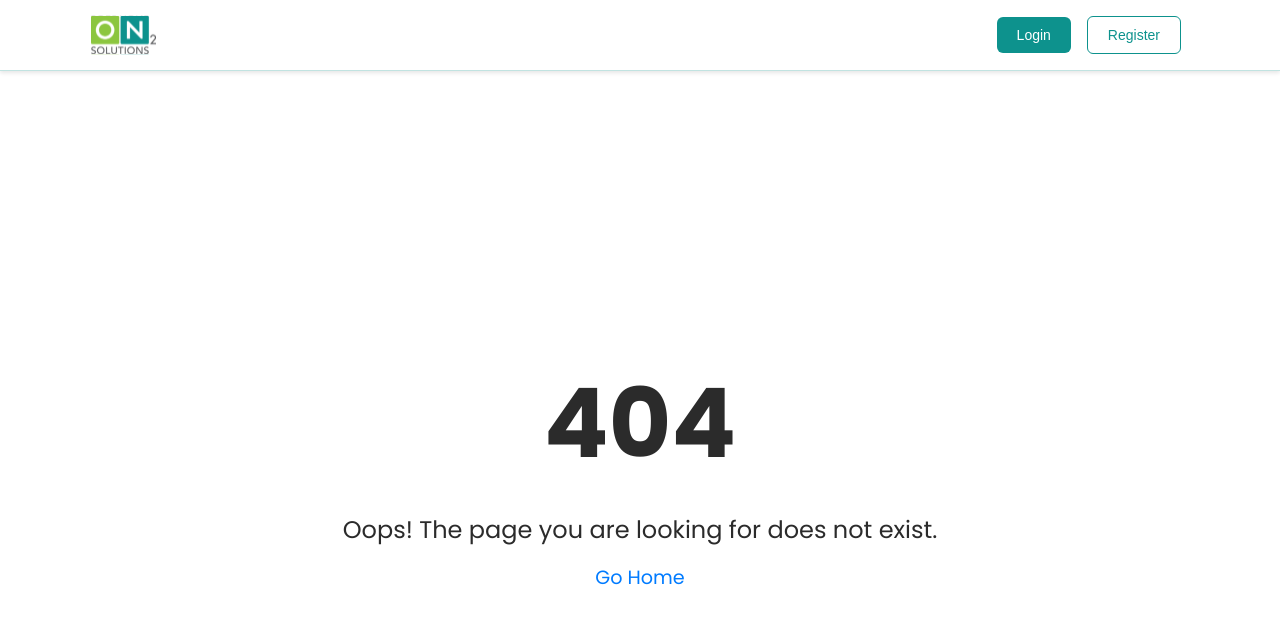
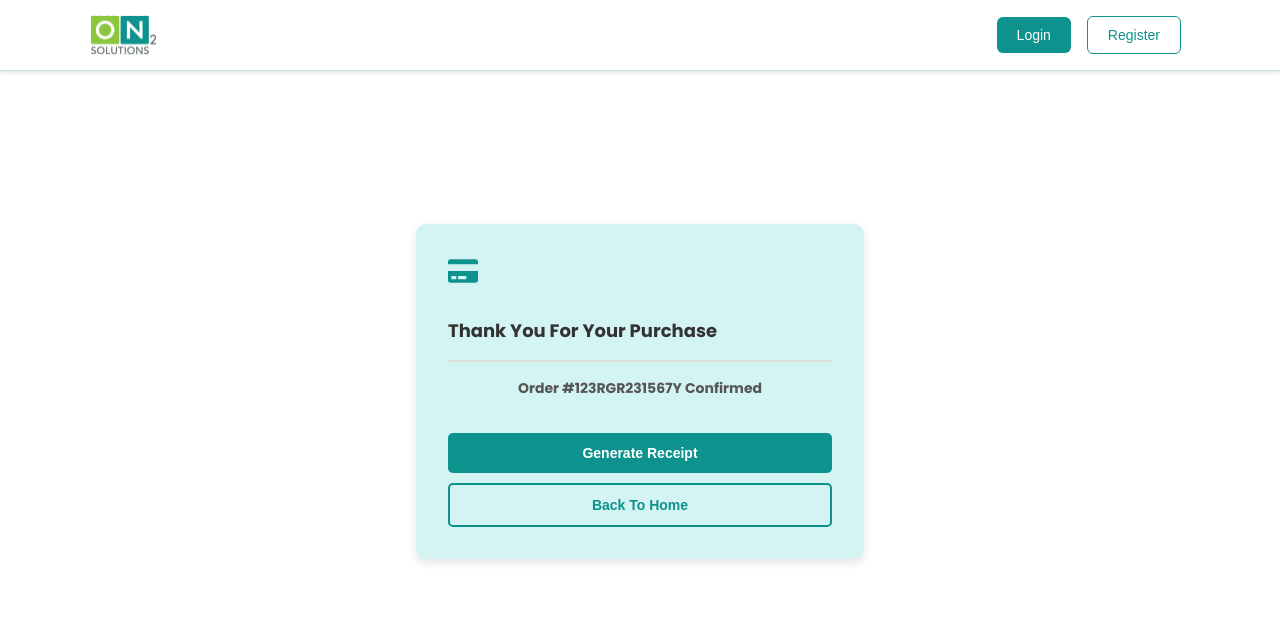
Before and after one commit to RajibMiah/O2SupplyHub-frontend, a React (Vite) app: page /checkout-complete in a window 1280 px wide. Before the commit this address led to /not-found. Shown: the top 624 px of the page. Built offline with nearby package versions, Linux system fonts and the light colour scheme.

Commit message:
add checkout complete page

```diff
--- a/src/App.jsx
+++ b/src/App.jsx
@@ -10,6 +10,7 @@ import ProtectedRoute from '@components/ProtectedRoute';
 import PublicRoute from '@components/PublicRoute'; // Import PublicRoute
 import CustomerInfo from '@pages/CustomerInfo';
 import Checkout from '@pages/Checkout';
+import CheckoutComplete from '@pages/Checkout/checkout-complete';
 
 const App = () => {
    return (
@@ -26,6 +27,8 @@ const App = () => {
          <Route path="/cylinder-selection" element={<CylinderSelection />} />
          <Route path="/customer-info" element={<CustomerInfo />} />
          <Route path="/checkout" element={<Checkout />} />
+
+         <Route path="/checkout-complete" element={<CheckoutComplete />} />
          {/* Protected Routes (Require authentication) */}
          <Route element={<ProtectedRoute />}>
             <Route path="/profile" element={<Profile />} />
--- a/src/components/checkout/Card/index.jsx
+++ b/src/components/checkout/Card/index.jsx
@@ -1,5 +1,5 @@
 import styled from 'styled-components';
-
+import { useNavigate } from 'react-router-dom';
 const PaymentContainer = styled.div`
    display: flex;
    flex-direction: column;
@@ -36,8 +36,10 @@ const Disclaimer = styled.p`
 `;
 
 const CardComponent = () => {
+   const navigate = useNavigate();
    const onClick = () => {
       alert('Redirecting to Payment Gateway');
+      navigate('/checkout-complete');
    };
    return (
       <PaymentContainer>
--- /dev/null
+++ b/src/pages/Checkout/checkout-complete.jsx
@@ -0,0 +1,88 @@
+import styled from 'styled-components';
+import { FaCreditCard } from 'react-icons/fa';
+import { useNavigate } from 'react-router-dom';
+
+// Styled Components
+const Container = styled.div`
+   display: flex;
+   flex-direction: column;
+   justify-content: center;
+   align-items: center;
+   height: 80vh;
+`;
+
+const Card = styled.div`
+   background: #d4f3f3;
+   padding: 2rem;
+   border-radius: 10px;
+   width: 28rem;
+   text-align: center;
+   box-shadow: 0 4px 10px rgba(0, 0, 0, 0.1);
+   position: relative;
+`;
+
+const HeaderText = styled.div`
+   text-align: start;
+`;
+
+const IconWrapper = styled.div``;
+
+const Title = styled.h2`
+   margin-top: 1.5rem;
+   font-size: 18px;
+   font-weight: bold;
+   color: #333;
+`;
+
+const Line = styled.hr`
+   margin: 1rem 0;
+   border: 0.5px solid #ddd;
+`;
+
+const OrderNumber = styled.p`
+   font-size: 14px;
+   font-weight: bold;
+   margin-bottom: 1.5rem;
+   color: #555;
+`;
+
+const Button = styled.button`
+   width: 100%;
+   padding: 12px;
+   background: ${(props) => (props.primary ? '#0d928d' : 'transparent')};
+   color: ${(props) => (props.primary ? 'white' : '#0d928d')};
+   font-size: 14px;
+   font-weight: bold;
+   border: ${(props) => (props.primary ? 'none' : '2px solid #0d928d')};
+   border-radius: 5px;
+   cursor: pointer;
+   margin-top: 10px;
+   transition: background 0.3s ease;
+
+   &:hover {
+      background: ${(props) => (props.primary ? '#098675' : '#e6f7f7')};
+   }
+`;
+
+const CheckoutComplete = () => {
+   const navigate = useNavigate();
+
+   return (
+      <Container>
+         <Card>
+            <HeaderText>
+               <IconWrapper>
+                  <FaCreditCard size={30} color="#0d928d" />
+               </IconWrapper>
+               <Title>Thank You For Your Purchase</Title>
+            </HeaderText>
+            <Line />
+            <OrderNumber>Order #123RGR231567Y Confirmed</OrderNumber>
+            <Button primary>Generate Receipt</Button>
+            <Button onClick={() => navigate('/')}>Back To Home</Button>
+         </Card>
+      </Container>
+   );
+};
+
+export default CheckoutComplete;
```
Also changed, not shown: src/components/checkout/Finance/index.jsx (+0 -7 lines).
